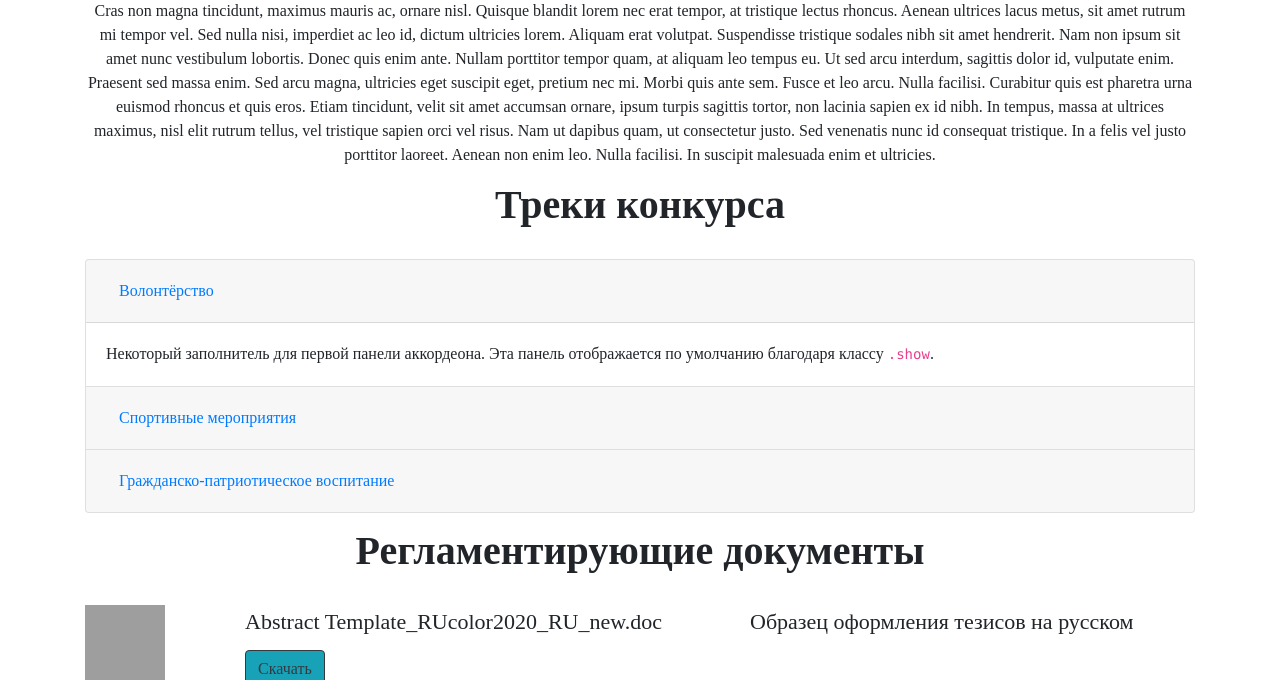
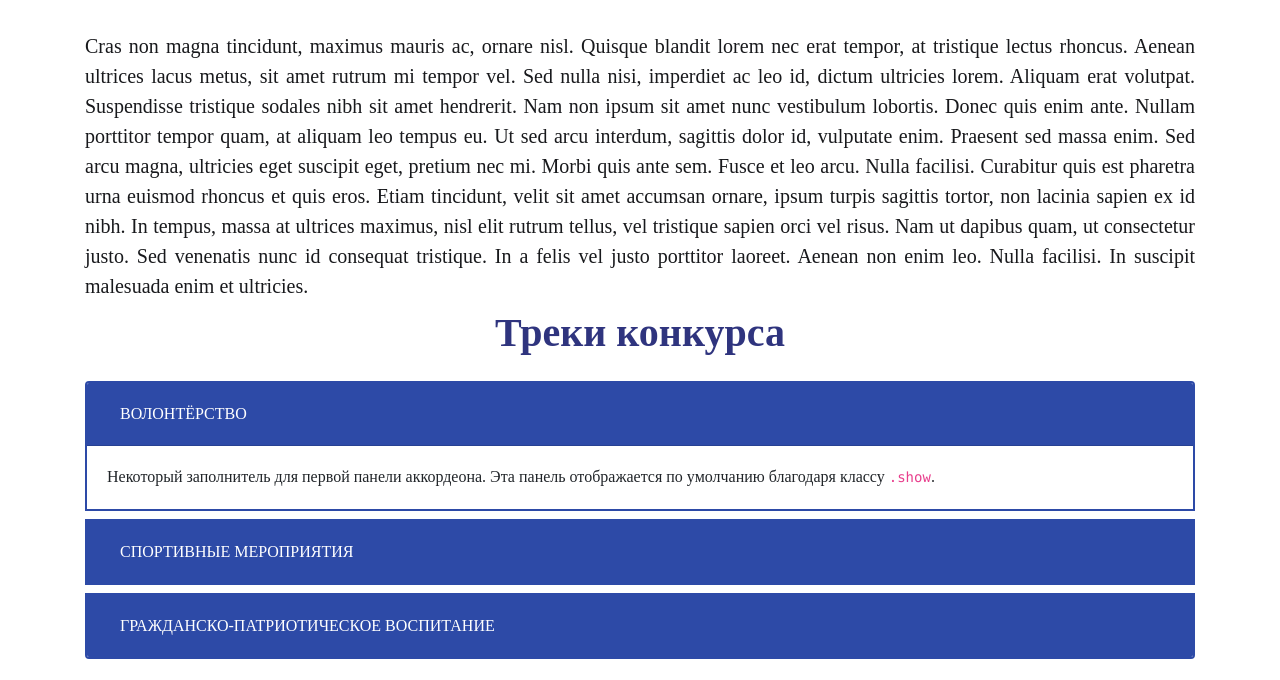
Before and after one commit to BrolAWE/StudentSG, a Django app: page /about/ in a window 1280 px wide. Shown: the part 830-1510 px from the top of the page. Run offline with Django 3.2, Linux system fonts and the light colour scheme; some libraries are stand-ins or nearby versions; grey boxes are pictures that could not be loaded.

Commit message:
make about.html

```diff
--- a/templates/main/about.html
+++ b/templates/main/about.html
@@ -3,23 +3,25 @@
 
 {% block content %}
     <div class="container">
-        <div class="text-center font-weight-bold mb-4 mt-2" style="font-size: 40px">
+        <div class="text-center font-weight-bold mb-4 mt-2" style="color: #2F347E; font-size:40px">
             О конкурсе
         </div>
-        <div class="row">
-            <div class="col-3">
-                <img src="{% static 'img/minister_image.png' %}" class="rounded" alt="..." height="207">
+        <div class="row" style="margin-bottom: 32px;">
+            <div class="col-lg-3 col-12 mb-4">
+                <img src="{% static 'img/minister_image.png' %}" class="rounded mx-auto d-block" alt="..." height="207">
             </div>
-            <div class="col-9 text-md-left">
+            <div class="col-lg-9 col-sm-12 text-lg-left text-center font-weight-normal" style="color: #2F347E; font-size:33px; line-height: 40px;">
                 «Студенческое самоуправление» — это открытый конкурс для руководителей нового поколения. Не упустите
                 возможность попасть в сообщество лидеров, которые определят будущее России.
             </div>
         </div>
-        <div class="card border-0">
-            <img src="{% static 'img/video_image.png' %}" style="height: 456px" alt="">
+        <div class="card border-0" style="height: 400px;">
+            <div class="row h-100">
+                <iframe class="mx-auto d-block" width="100%" height="100%" src="https://www.youtube.com/embed/C5UzL2cikW8" title="YouTube video player" frameborder="0" allow="accelerometer; autoplay; clipboard-write; encrypted-media; gyroscope; picture-in-picture" allowfullscreen></iframe>
+            </div>
         </div>
         <div class="row">
-            <div class="col-12 text-md-center">
+            <div class="text-justify col-12 text-xxl-center font-weight-light text-justify" style="margin-top:32px; font-size: 20px; font-height: 28px; color: #18191C">
                 Cras non magna tincidunt, maximus mauris ac, ornare nisl. Quisque blandit lorem nec erat tempor, at
                 tristique lectus rhoncus. Aenean ultrices lacus metus, sit amet rutrum mi tempor vel. Sed nulla nisi,
                 imperdiet ac leo id, dictum ultricies lorem. Aliquam erat volutpat. Suspendisse tristique sodales nibh
@@ -35,15 +37,15 @@
                 ultricies.
             </div>
         </div>
-        <div class="text-center font-weight-bold mb-4 mt-2" style="font-size: 40px">
+        <div class="mb-4 text-center font-weight-bold mb-4 mt-2" style="font-size: 40px; line-height: 48px; color: #2F347E; margin-top: 32px;">
             Треки конкурса
         </div>
         <div class="accordion" id="accordionExample">
-            <div class="card">
-                <div class="card-header" id="headingOne">
+            <div class="card mb-2" style="border: 2px solid #2D4AA7">
+                <div class="card-header" id="headingOne" style="background-color: #2D4AA7; color: #fff">
                     <h2 class="mb-0">
-                        <button class="btn btn-link btn-block text-left" type="button" data-toggle="collapse"
-                                data-target="#collapseOne" aria-expanded="true" aria-controls="collapseOne">
+                        <button class="btn btn-link btn-block text-left text-decoration-none" type="button" data-toggle="collapse"
+                                data-target="#collapseOne" aria-expanded="true" aria-controls="collapseOne" style="color: #fff; text-transform: uppercase;">
                             Волонтёрство
                         </button>
                     </h2>
@@ -57,11 +59,11 @@
                     </div>
                 </div>
             </div>
-            <div class="card">
-                <div class="card-header" id="headingTwo">
+            <div class="card mb-2" style="border: 2px solid #2D4AA7">
+                <div class="card-header" id="headingTwo" style="background-color: #2D4AA7; color: #fff">
                     <h2 class="mb-0">
                         <button class="btn btn-link btn-block text-left collapsed" type="button" data-toggle="collapse"
-                                data-target="#collapseTwo" aria-expanded="false" aria-controls="collapseTwo">
+                                data-target="#collapseTwo" aria-expanded="false" aria-controls="collapseTwo" style="color: #fff; text-transform: uppercase;">
                             Спортивные мероприятия
                         </button>
                     </h2>
@@ -72,11 +74,11 @@
                     </div>
                 </div>
             </div>
-            <div class="card">
-                <div class="card-header" id="headingThree">
+            <div class="card mb-2" style="border: 2px solid #2D4AA7">
+                <div class="card-header" id="headingThree" style="background-color: #2D4AA7; color: #fff">
                     <h2 class="mb-0">
                         <button class="btn btn-link btn-block text-left collapsed" type="button" data-toggle="collapse"
-                                data-target="#collapseThree" aria-expanded="false" aria-controls="collapseThree">
+                                data-target="#collapseThree" aria-expanded="false" aria-controls="collapseThree" style="color: #fff; text-transform: uppercase;">
                             Гражданско-патриотическое воспитание
                         </button>
                     </h2>
@@ -89,47 +91,57 @@
                 </div>
             </div>
         </div>
-        <div class="text-center font-weight-bold mb-4 mt-2" style="font-size: 40px">
-            Регламентирующие документы
+
+        <div class="row mt-4">
+            <div class="col-lg-2 col-12">
+                <img src="{% static 'img/doc.svg' %}" class="ml-lg-0 pl-lg-0 mx-auto d-block" style="height: 177px; width: 152px"
+                     alt="doc">
+            </div>
+            <div class="col-lg-10 text-align col-12">
+                <div class="row font-weight-bold text-justify ml-lg-5" style="color:#2A303E; forn-size: 24px; line-height: 32px;">
+                    <p>Lorem ipsum dolor sit amet, consectetur adipisicing elit. Dolorem eos et eveniet excepturi iusto laborum libero molestiae, numquam perferendis perspiciatis ratione reiciendis suscipit, tempore tenetur voluptate. Enim repellat repellendus sint!</p>
+                </div>
+                <div class="row ml-lg-5 text-align" style="color:#2A303E; font-size: 24px; line-height: 32px;">
+                    <button type="button" class="btn btn-outline-primary px-5 mx-auto mx-lg-0">Скачать</button>
+                </div>
+            </div>
         </div>
+        <hr>
 
         <div class="row mt-3">
-            <div class="col-lg-2 col-2">
-                <img src="{% static 'img/doc.svg' %}" class="ml-lg-0 pl-lg-0" style="height: 80px; width: 80px"
+            <div class="col-lg-2 col-12">
+                <img src="{% static 'img/doc.svg' %}" class="ml-lg-0 pl-lg-0 mx-auto d-block" style="height: 177px; width: 152px"
                      alt="doc">
             </div>
-            <div class="col-lg-5 col-10 pl-5 pl-lg-0">
-                <div class="row" style="font-size: 22px">
-                    Abstract Template_RUcolor2020_RU_new.doc
+            <div class="col-lg-10 text-align col-12">
+                <div class="row font-weight-bold text-justify ml-lg-5" style="color:#2A303E; forn-size: 24px; line-height: 32px;">
+                    <p>Lorem ipsum dolor sit amet, consectetur adipisicing elit. Dolorem eos et eveniet excepturi iusto laborum libero molestiae, numquam perferendis perspiciatis ratione reiciendis suscipit, tempore tenetur voluptate. Enim repellat repellendus sint!</p>
                 </div>
-                <div class="row d-flex flex-wrap align-content-end" style="height: 50px">
-                    <a href="{% static 'download/Abstract Template_RUcolor2020_RU_new.doc' %}"
-                       class="btn btn-outline-dark btn-info" download>Скачать</a>
+                <div class="row ml-lg-5 text-align" style="color:#2A303E; font-size: 24px; line-height: 32px;">
+                    <button type="button" class="btn btn-outline-primary px-5 mx-auto mx-lg-0">Скачать</button>
                 </div>
             </div>
-            <div class="col-lg-5 col-12 mt-lg-0 mt-3" style="font-size: 22px">
-                Образец оформления тезисов на русском
+        </div>
+        <hr>
+
+        <div class="row mt-3">
+            <div class="col-lg-2 col-12">
+                <img src="{% static 'img/doc.svg' %}" class="ml-lg-0 pl-lg-0 mx-auto d-block" style="height: 177px; width: 152px"
+                     alt="doc">
+            </div>
+            <div class="col-lg-10 text-align col-12">
+                <div class="row font-weight-bold text-justify ml-lg-5" style="color:#2A303E; forn-size: 24px; line-height: 32px;">
+                    <p>Lorem ipsum dolor sit amet, consectetur adipisicing elit. Dolorem eos et eveniet excepturi iusto laborum libero molestiae, numquam perferendis perspiciatis ratione reiciendis suscipit, tempore tenetur voluptate. Enim repellat repellendus sint!</p>
+                </div>
+                <div class="row ml-lg-5 text-align" style="color:#2A303E; font-size: 24px; line-height: 32px;">
+                    <button type="button" class="btn btn-outline-primary px-5 mx-auto mx-lg-0">Скачать</button>
+                </div>
             </div>
         </div>
+        <hr>
 
-        <div class="row mt-3">
-            <div class="col-lg-2 col-2">
-                <img src="{% static 'img/doc.svg' %}" class="ml-lg-0 pl-lg-0" style="height: 80px; width: 80px"
-                     alt="doc">
-            </div>
-            <div class="col-lg-5 col-10 pl-5 pl-lg-0">
-                <div class="row" style="font-size: 22px">
-                    Abstract Template_RUcolor2020_RU_new.doc
-                </div>
-                <div class="row d-flex flex-wrap align-content-end" style="height: 50px">
-                    <a href="{% static 'download/Abstract Template_RUcolor2020_RU_new.doc' %}"
-                       class="btn btn-outline-dark btn-info" download>Скачать</a>
-                </div>
-            </div>
-            <div class="col-lg-5 col-12 mt-lg-0 mt-3" style="font-size: 22px">
-                Образец оформления тезисов на русском
-            </div>
+        <div class="row mt-4 mb-5">
+            <button type="button" class="btn btn-primary btn-md mx-auto px-5">Регистрация</button>
         </div>
-
     </div>
 {% endblock %}
```
